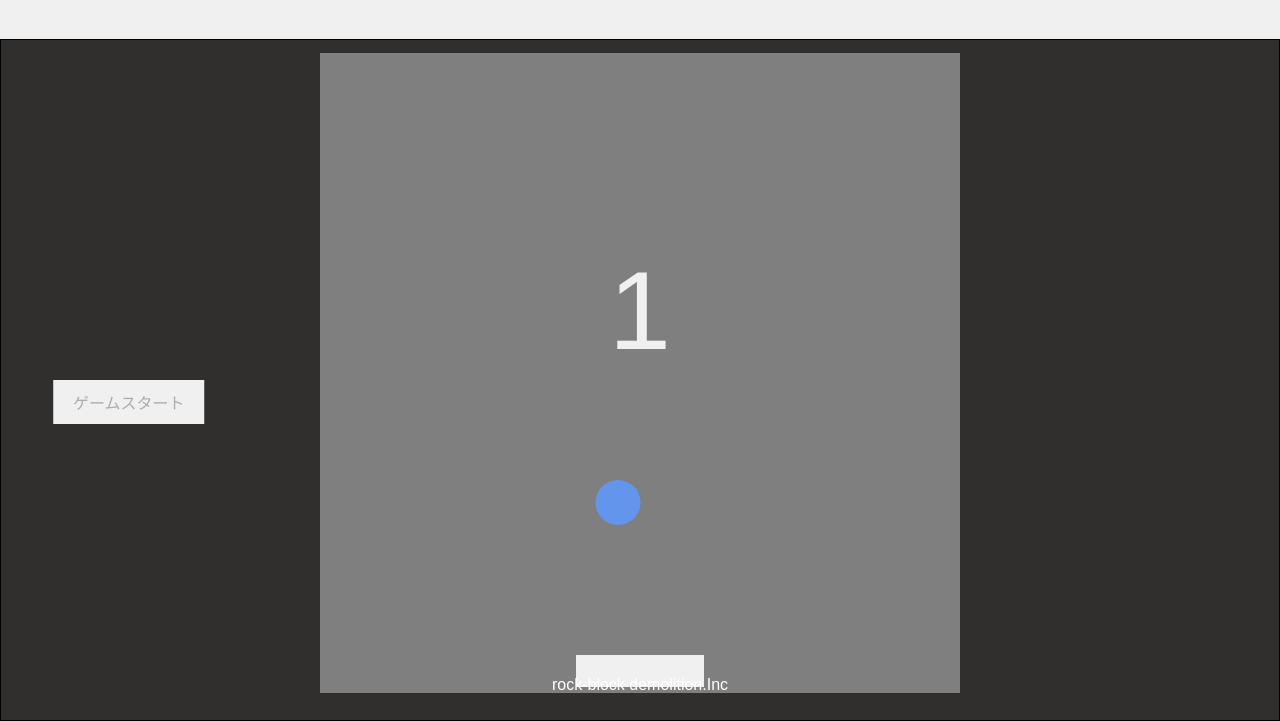
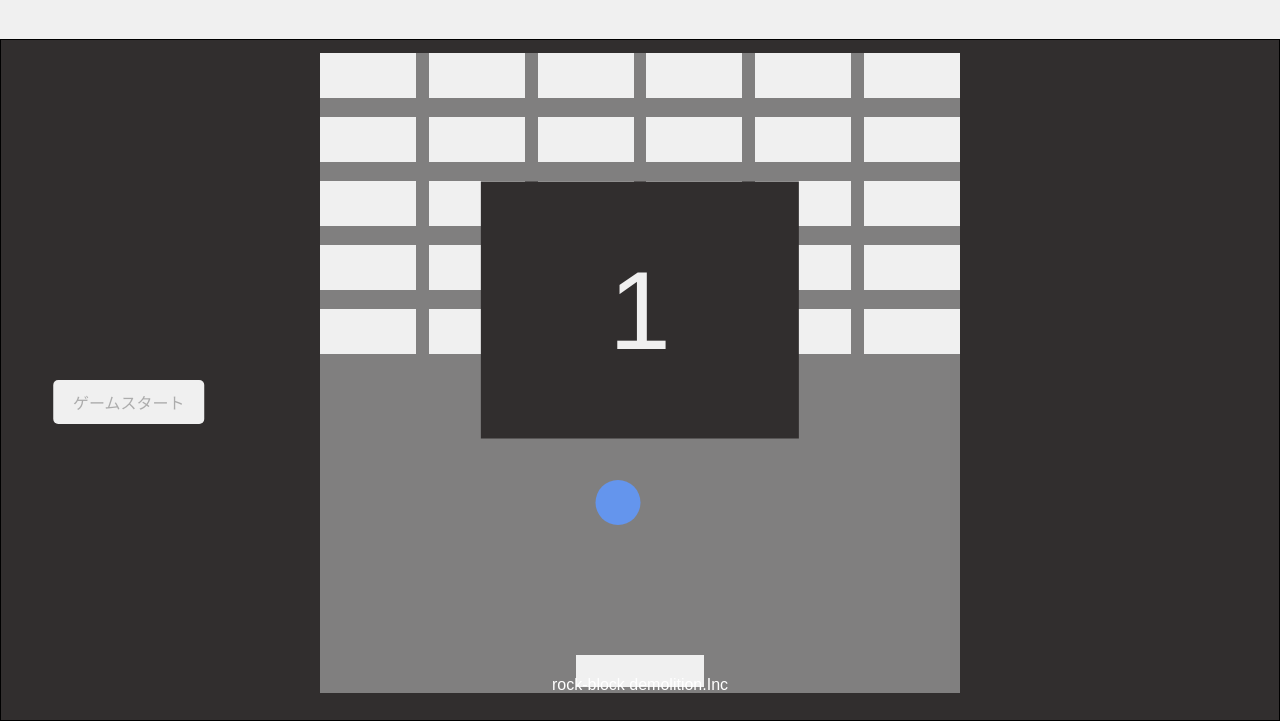
Before and after one commit to 423lty/rock-block-demolition, a plain HTML site: page index.html in a window 1280 px wide. Both pictures are taken after a click on the button "ゲームスタート". Shown: the part 90-811 px from the top of the page. Drawn offline with Linux system fonts and the light colour scheme.

Commit message:
25/02/03 完成

```diff
--- a/script/ball.js
+++ b/script/ball.js
@@ -1,11 +1,30 @@
 class Ball{
+
+    /**
+     * インスタンス
+     */
+    static instance;
+
+    static animationId;
+
+    /**
+     * コンストラクタ
+     */
     constructor(){
+
+        //インスタンスが存在する場合はインスタンスを返す
+        if(Ball.instace)
+            return Ball.instace;
+
+        //インスタンスが存在しない場合はインスタンスを生成
+        Ball.instace=this;
+
         //ゲームインナーの初期化
         this.inner=document.querySelector(".inner");
         this.innerRect=this.inner.getBoundingClientRect();
 
         // 以前に存在するボールを削除
-        this.createBallElement();
+        // this.createBallElement();
 
         // それぞれのスタイルの取得
         this.ball=document.querySelector(".ball");
@@ -19,18 +38,21 @@ class Ball{
         this.ballSpeedX;
         this.ballSpeedY;
         this.MaxBallSpeed=1.0;
-        this.MinBallSpeed=.25;
+        this.MinBallSpeed=.5;
         this.isMoveFlg=false;
         this.gameClearFlg=false;
 
         this.resetBall();
     }
 
+    /**
+     * バーの移動
+     */
     moveBall(){
-
         if(!this.isMoveFlg)
             return;
 
+        const animate=()=>{
             this.x+=this.ballSpeedX;
             this.y+=this.ballSpeedY;
             this.ball.style.left=this.x+"px";
@@ -62,35 +84,64 @@ class Ball{
                     this.ballSpeedY*=-1;
                 }
 
+            //アニメーションをする
+            Ball.animationId=requestAnimationFrame(animate);
+        };
 
-        //アニメーションをする
-        requestAnimationFrame(()=>this.moveBall());
+        if(Ball.animationId)
+            cancelAnimationFrame(Ball.animationId);
+
+        animate();
     }
 
+    /**
+     * ゲームスタート処理
+     */
     gameStart(){
         this.isMoveFlg=true;
         this.moveBall();
     }
 
+    /**
+     * 移動を止める
+     */
     gameStop(){
         this.isMoveFlg=false;
+        if(Ball.animationId){
+            cancelAnimationFrame(Ball.animationId);
+            Ball.animationId=null;
         }
 
+    }
+
+    /**
+     * ボールの要素の生成
+     */
     createBallElement(){
-        const ball=document.querySelector(".ball");
-        if(ball){
+        const balls=document.querySelectorAll(".ball");
+
+        balls.forEach(ball =>{
+            ball.style.display="none";
             ball.remove();
-        }
+        });
+
         const newBall=document.createElement("div");
         newBall.classList.add("ball");
         this.inner.appendChild(newBall);
     }
 
+    /**
+     * ゲームクリアフラグを立てる
+     */
     gameClearFlgOn(){
         this.gameClearFlg=true;
     }
 
+    /**
+     * ボールのリセット
+     */
     resetBall(){
+        this.gameStop();
         this.ball.style.display="block";
         this.x=this.inner.offsetWidth/2-this.ball.offsetWidth/2;
         this.y=(this.inner.offsetHeight*2)/3;
@@ -100,14 +151,39 @@ class Ball{
         this.ball.style.top=this.y+"px";
     }
 
+    /**
+     * ボールの反射
+     */
     reflectY(){
         this.ballSpeedY*=-1;
     }
 
+    /**
+     * 浮動小数点を取得
+     * @param {最小} min
+     * @param {最大} max
+     * @returns ランダムな数字を生成
+     */
     getRandomFloat(min=-1,max=-1){
         return Math.random()*(max-min)+min;
     }
+
+    /**
+     * 正負の数を取得
+     * @returns ランダムな正負の数を取得
+     */
     getNagative(){
         return Math.random()<.5?-1:1;
     }
+
+    /**
+     * ボールのインスタンスを取得
+     * @returns ボールのインスタンス
+     */
+    static getBallInstance(){
+        if(!Ball.instace)
+            Ball.instace=new Ball();
+        return Ball.instace;
     }
+
+}
--- a/script/game.js
+++ b/script/game.js
@@ -1,21 +1,39 @@
 class Game{
+
+    #ball;
+    #blocks;
+    #bar;
+    #interval=1000;
+
+    /**
+     * コンストラクタ
+     */
     constructor(){
         this.button=document.querySelector('button');
         this.buttonAction();
-        this.ball;
-        this.bar;
     }
+    /**
+     * ボタンを押した時の処理
+     */
     buttonAction(){
-        this.button.addEventListener('click',()=>this.startGame());
+        this.button.addEventListener('click',()=>this.#startGame());
     }
-    startGame(){
-        this.ball=new Ball();
-        this.bar=new Bar();
+    /**
+     * ゲームスタート
+     */
+    #startGame(){
+
+        //インスタンス
+        this.#ball = Ball.getBallInstance();
+        this.#ball.resetBall();
+        this.#bar = new Bar();
+        this.#blocks=new Blocks(this.#ball);
+
         const countdownElement=document.createElement('div');
         countdownElement.classList.add('countdown');
         document.body.appendChild(countdownElement);
 
-        this.gameMessageReset();
+        this.#gameMessageReset();
 
         this.button.disabled=true;
 
@@ -31,29 +49,34 @@ class Game{
                 clearInterval(coundownInterval);
                 countdownElement.remove();
                 this.button.disabled=false;
-                this.startMainGame();
+                this.#startMainGame();
             }
         }
-        ,1000);
+        ,this.#interval);
     }
-    startMainGame(){
+    /**
+     * メインゲーム
+    */
+   #startMainGame(){
+       //インスタンスメッセージ
+    //    this.#ball = Ball.getBallInstance();
+    //    this.#ball.resetBall();
+    //    this.#bar = new Bar();
+    //    this.#blocks=new Blocks(this.#ball);
+       this.#InstanceMessage();
 
-        //インスタンス
-        const block=new Blocks(this.ball);
+       // バーを動かせるようにする
+       this.#bar.setMoveFlgOn();
 
-        //インスタンスメッセージ
-        this.InstanceMessage();
-
-        // バーを動かせるようにする
-        this.bar.setMoveFlgOn();
-
-        //ゲーム関数
-        document.addEventListener('keydown',(event)=>this.bar.moveBar(event.key));
-        this.ball.gameStart();
-        block.collisionCheck();
-
+       //ゲーム関数
+       document.addEventListener('keydown',(event)=>this.#bar.moveBar(event.key));
+        this.#ball.gameStart();
+        this.#blocks.collisionCheck();
     }
-    gameMessageReset(){
+    /**
+     * ゲームメッセージのリセット
+     */
+    #gameMessageReset(){
         const gameOver=document.querySelector(".game-over");
         const gameClear=document.querySelector(".game-clear");
         if(gameOver.style.display==='block')
@@ -61,7 +84,11 @@ class Game{
         if(gameClear.style.display==='block')
             gameClear.style.cssText='diplay:none !important';
     }
-    InstanceMessage(){
+    /**
+     * インスタンスを生成した時のメッセージ
+     * @returns 強制終了
+     */
+    #InstanceMessage(){
         if (!document.querySelector(".inner")) {
             console.error("Block area is not created before starting the game.");
             return;
@@ -83,6 +110,9 @@ class Game{
 
 }
 
+/**
+ * クラスの生成
+ */
 document.addEventListener('DOMContentLoaded',()=>{
     new Game();
 });
--- a/style.css
+++ b/style.css
@@ -94,6 +94,7 @@ footer {
     border: none;
     cursor: pointer;
     transition:all .3s;
+    border-radius: 5px;
 }
 .start button:hover {
     background-color: #56b0c9;
@@ -106,4 +107,7 @@ footer {
     transform: translate(-50%, -50%);
     font-size: 7rem;
     color: #f0f0f0;
+    background-color: #312e2e;
+    padding: 5% 10%;
+    transition: all .3s;
 }
```
Also changed, not shown: script/bar.js (+11 -1 lines), script/blocks.js (+12 -0 lines). Lines whose indentation alone changed are shown as unchanged.
